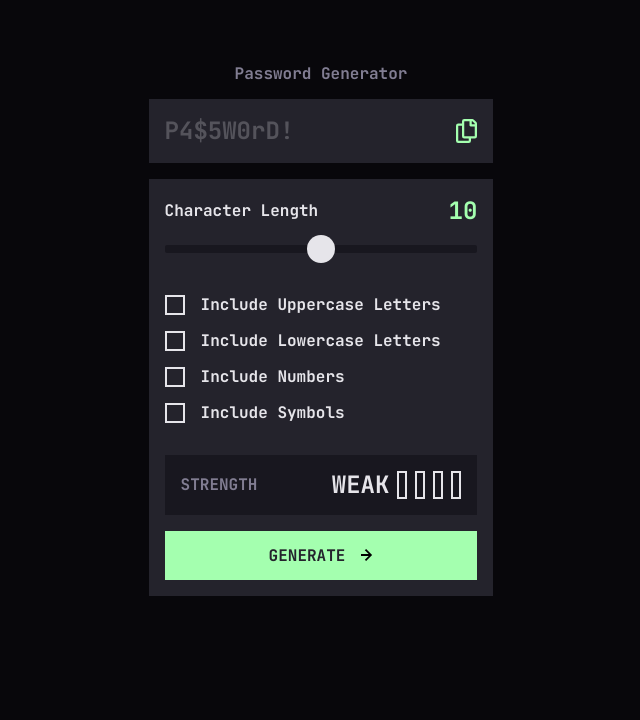
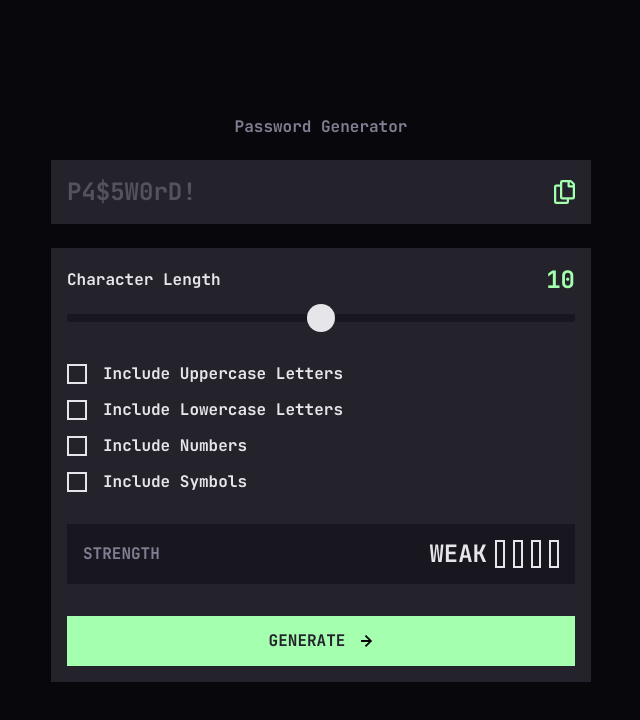
Before and after one commit to orrest/password-generator-app, an Angular app: page / in a window 1280 px wide. Shown: the top 720 px of the page, without its empty margins (319-959 px from the left). Built offline with nearby package versions, Linux system fonts and the light colour scheme.

Commit message:
media query

```diff
--- a/src/app/app.html
+++ b/src/app/app.html
@@ -1,3 +1,5 @@
-<main class="bg-grey-950 flex flex-col items-center min-h-screen">
+<main
+  class="bg-grey-950 flex flex-col items-center min-h-screen justify-center"
+>
   <router-outlet />
 </main>
--- a/src/app/password-generator/password-generator.css
+++ b/src/app/password-generator/password-generator.css
@@ -1,7 +1,7 @@
 @reference "../../styles.css";
 
 article {
-  @apply flex flex-col gap-4 text-grey-200 text-preset-4 py-[65px];
+  @apply flex flex-col gap-4 sm:gap-6 text-grey-200 text-preset-4 sm:w-[33.75rem];
 
   h1 {
     @apply text-grey-600 text-center;
@@ -9,10 +9,14 @@ article {
 }
 
 .password {
-  @apply text-grey-700 text-preset-2 p-4 flex flex-row justify-between items-center;
+  @apply text-grey-700 text-preset-2 p-4 flex flex-row justify-between items-center relative;
+
+  .copied {
+    @apply absolute right-12 text-preset-3 text-green-200;
+  }
 
   button {
-    @apply hover:cursor-pointer hover:fill-white fill-green-200 flex flex-row gap-4 text-preset-3 text-green-200;
+    @apply hover:cursor-pointer hover:fill-white fill-green-200 flex flex-row gap-4;
   }
 }
 
@@ -41,13 +45,21 @@ article {
 }
 
 .result {
-  @apply flex flex-col gap-4;
+  @apply flex flex-col gap-4 sm:gap-8;
 
   .strength {
     @apply flex flex-row items-center justify-between bg-grey-850 px-4 py-[14px] text-grey-600 hover:cursor-default;
+
+    .indicator {
+      @apply flex flex-row gap-2 items-center;
+
+      .title {
+        @apply text-grey-200 text-preset-2;
+      }
+    }
   }
 
   .generate-btn {
-    @apply bg-green-200 text-grey-800 flex flex-row items-center px-26 py-4 gap-4 hover:cursor-pointer hover:bg-transparent hover:text-green-200 hover:fill-green-200 hover:outline-green-200 hover:outline-2;
+    @apply bg-green-200 text-grey-800 flex flex-row items-center px-26 py-4 gap-4 hover:cursor-pointer hover:bg-transparent hover:text-green-200 hover:fill-green-200 hover:outline-green-200 hover:outline-2 justify-center;
   }
 }
--- a/src/app/password-generator/password-generator.html
+++ b/src/app/password-generator/password-generator.html
@@ -3,10 +3,10 @@
 
   <section class="password card">
     <span>{{ password() }}</span>
+    @if (copied()) {
+      <span class="copied">COPIED</span>
+    }
     <button (click)="copyPassword()">
-      @if (copied()) {
-        <span>COPIED</span>
-      }
       <svg width="21" height="24" xmlns="http://www.w3.org/2000/svg">
         <path
           d="M20.341 3.091 17.909.659A2.25 2.25 0 0 0 16.319 0H8.25A2.25 2.25 0 0 0 6 2.25V4.5H2.25A2.25 2.25 0 0 0 0 6.75v15A2.25 2.25 0 0 0 2.25 24h10.5A2.25 2.25 0 0 0 15 21.75V19.5h3.75A2.25 2.25 0 0 0 21 17.25V4.682a2.25 2.25 0 0 0-.659-1.591ZM12.469 21.75H2.53a.281.281 0 0 1-.281-.281V7.03a.281.281 0 0 1 .281-.281H6v10.5a2.25 2.25 0 0 0 2.25 2.25h4.5v1.969a.282.282 0 0 1-.281.281Zm6-4.5H8.53a.281.281 0 0 1-.281-.281V2.53a.281.281 0 0 1 .281-.281H13.5v4.125c0 .621.504 1.125 1.125 1.125h4.125v9.469a.282.282 0 0 1-.281.281Zm.281-12h-3v-3h.451c.075 0 .147.03.2.082L18.667 4.6a.283.283 0 0 1 .082.199v.451Z"
@@ -36,8 +36,8 @@
     <div class="result">
       <div class="strength">
         <span>STRENGTH</span>
-        <div class="flex flex-row gap-2 items-center">
-          <span class="text-grey-200 text-preset-2">{{ strength() }}</span>
+        <div class="indicator">
+          <span class="title">{{ strength() }}</span>
           @for (checked of checkedRules(); track checked) {
             <span
               class="h-7 w-2.5 border-2"
```
